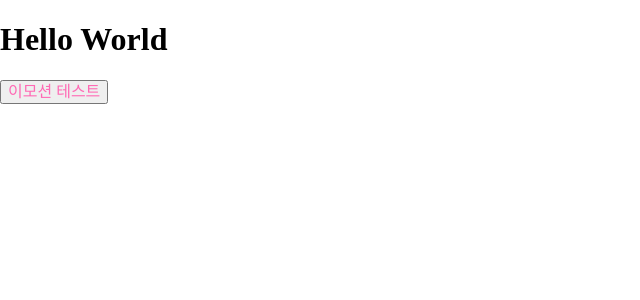
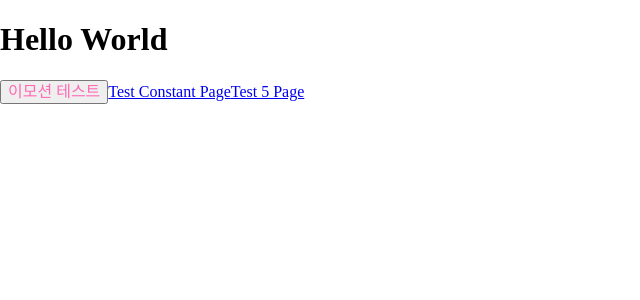
Before and after one commit to dnd-side-project/dnd-10th-4-frontend, a React (Vite) app: page / in a window 1280 px wide. Shown: the top 300 px of the page, without its empty margins (0-640 px from the left). Built offline with nearby package versions, Linux system fonts and the light colour scheme.

Commit message:
📦 Chore: react-router-dom 적용

```diff
--- a/package.json
+++ b/package.json
@@ -14,7 +14,8 @@
     "axios": "^1.6.5",
     "normalize.css": "^8.0.1",
     "react": "^18.2.0",
-    "react-dom": "^18.2.0"
+    "react-dom": "^18.2.0",
+    "react-router-dom": "^6.21.2"
   },
   "devDependencies": {
     "@types/node": "^20.11.2",
--- a/src/App.tsx
+++ b/src/App.tsx
@@ -1,10 +1,15 @@
+import { Link, Outlet } from 'react-router-dom';
 import EmotionTestButton from '@/components/EmotionTestButton';
+import { ROUTER_PATHS } from './constants/routerPaths';
 
 function App() {
   return (
     <>
       <h1>Hello World</h1>
       <EmotionTestButton>이모션 테스트</EmotionTestButton>
+      <Link to={ROUTER_PATHS.TEST_CONSTANT}>Test Constant Page</Link>
+      <Link to={ROUTER_PATHS.TEST_VARIABLE('5')}>Test 5 Page</Link>
+      <Outlet />
     </>
   );
 }
--- /dev/null
+++ b/src/constants/routerPaths.ts
@@ -0,0 +1,5 @@
+export const ROUTER_PATHS = {
+  ROOT: '/',
+  TEST_CONSTANT: '/test/const',
+  TEST_VARIABLE: (variableId: string) => `/test/variable/${variableId}`,
+} as const;
--- a/src/main.tsx
+++ b/src/main.tsx
@@ -1,10 +1,11 @@
 import React from 'react';
+import { RouterProvider } from 'react-router-dom';
 import ReactDOM from 'react-dom/client';
-import App from './App.tsx';
+import router from './router';
 import 'normalize.css';
 
 ReactDOM.createRoot(document.getElementById('root')!).render(
   <React.StrictMode>
-    <App />
+    <RouterProvider router={router} />
   </React.StrictMode>,
 );
--- /dev/null
+++ b/src/router.tsx
@@ -0,0 +1,22 @@
+import { createBrowserRouter } from 'react-router-dom';
+import { ROUTER_PATHS } from './constants/routerPaths';
+import App from './App';
+
+const router = createBrowserRouter([
+  {
+    path: ROUTER_PATHS.ROOT,
+    element: <App />,
+    children: [
+      {
+        path: ROUTER_PATHS.TEST_CONSTANT,
+        element: <div>test constant path</div>,
+      },
+      {
+        path: ROUTER_PATHS.TEST_VARIABLE(':variableId'),
+        element: <div>test variable path</div>,
+      },
+    ],
+  },
+]);
+
+export default router;
```
Also changed, not shown: 2 other files (tests, documents, lock files or other folders).
